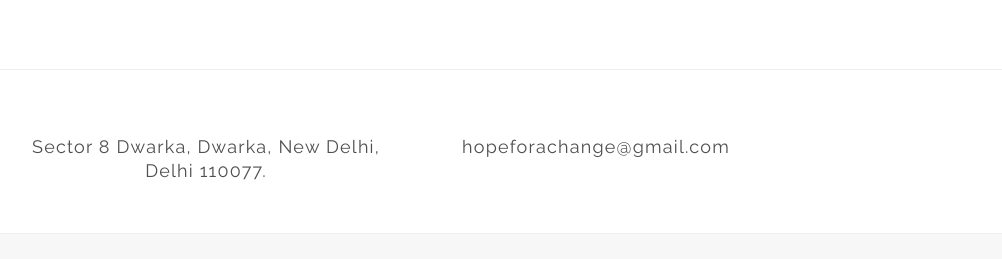
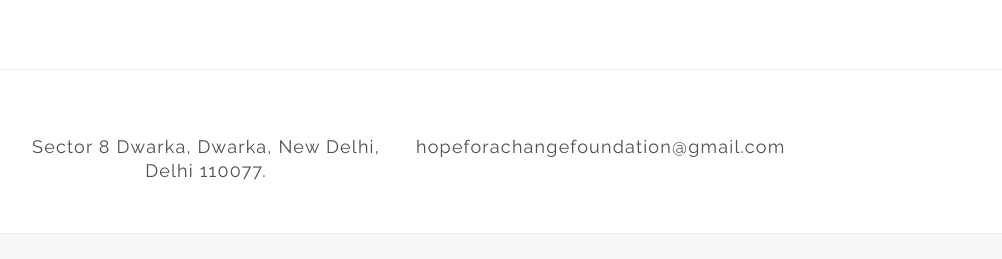
Before and after one commit to Luckyboy27/HopeForAChange.github.io, a plain HTML site: page index.html in a window 1280 px wide. Shown: the part 7738-7997 px from the top of the page, without its empty margins (44-1046 px from the left). Drawn offline with nearby package versions, Linux system fonts and the light colour scheme; some packages are replaced by stand-ins of ours; some icons are missing.

Commit message:
Update index.html

```diff
--- a/index.html
+++ b/index.html
@@ -768,7 +768,7 @@ I'm passionate about technology and it excites me to work around computers, codi
             </div> <!-- End col-sm-4 -->
 
              <div class="col-sm-4">
-              <a href="mailto:hopeforachnage@gmail.com"><i class="pe-7s-mail"></i>hopeforachange@gmail.com</a>
+              <a href="mailto:hopeforachnage@gmail.com"><i class="pe-7s-mail"></i>hopeforachangefoundation@gmail.com</a>
              </div>
           </div> <!-- End row -->
         </div> <!-- End container -->
```
